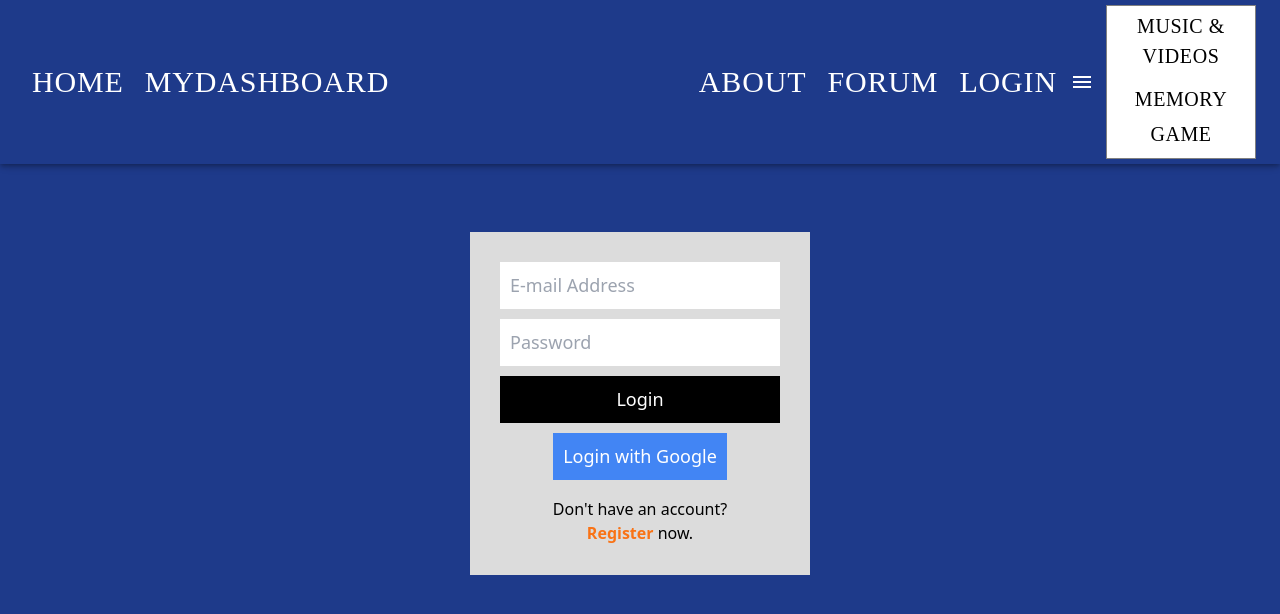
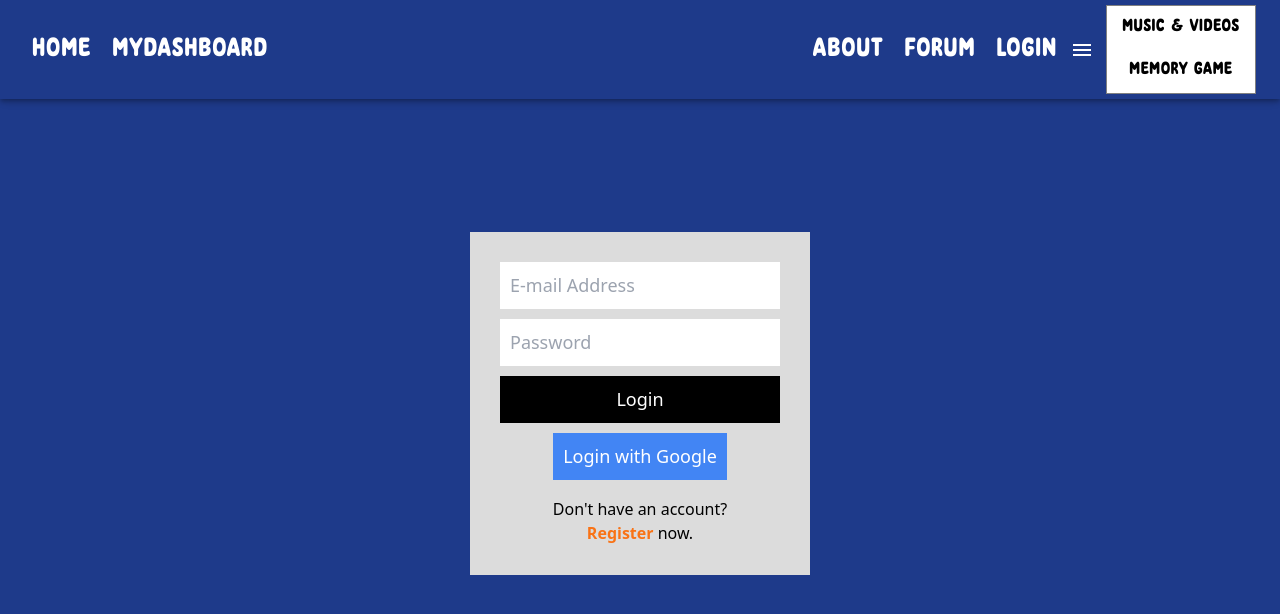
Before and after one commit to Team-H-Capstone/Capstone-TeamH, a React (Create React App) app: page /login in a window 1280 px wide. Both pictures are taken after a click on the button "menu". Shown: the top 614 px of the page. Built offline with nearby package versions, Linux system fonts and the light colour scheme; no server answers.

Commit message:
Fonts working

```diff
--- a/public/style.css
+++ b/public/style.css
@@ -2,14 +2,14 @@
 
 @font-face {
   font-family: 'OddlyCalming';
-  src: url('public/fonts/OddlyCalming.ttf') format('truetype');
+  src: url('/fonts/OddlyCalming.ttf') format('truetype');
   font-weight: normal;
   font-style: normal;
 }
 
 @font-face {
   font-family: 'PeacefulNature';
-  src: url('public/fonts/PeacefulNature.otf') format('truetype');
+  src: url('/fonts/PeacefulNature.otf') format('truetype');
   font-weight: normal;
   font-style: normal;
 }
@@ -22,9 +22,44 @@ body {
 
 /* Navbar CSS */
 
-.navBar {
-  background-color: #1e3a8a;
-  font-family: 'Oddly Calming';
+#home {
+  font-family: 'OddlyCalming';
+}
+
+#navBarHome {
+  font-family: 'OddlyCalming';
+}
+
+#navBarDashboard {
+  font-family: 'OddlyCalming';
+}
+
+#navBarAbout {
+  font-family: 'OddlyCalming';
+}
+
+#navBarForum {
+  font-family: 'OddlyCalming';
+}
+
+#navBarCreate {
+  font-family: 'OddlyCalming';
+}
+
+#navBarLogout {
+  font-family: 'OddlyCalming';
+}
+
+#navBarLogin {
+  font-family: 'OddlyCalming';
+}
+
+#navBarMusic {
+  font-family: 'OddlyCalming';
+}
+
+#navBarMemory {
+  font-family: 'OddlyCalming';
 }
 
 .dropdown {
--- a/src/components/Navbar.js
+++ b/src/components/Navbar.js
@@ -1,5 +1,3 @@
-
-
 import React, { useState } from "react";
 import AppBar from "@mui/material/AppBar";
 import Box from "@mui/material/Box";
@@ -35,16 +33,16 @@ const Navbar = () => {
 
   return (
     <div style={{ position: 'fixed', width: '100vw', zIndex: 200}}>
-      <Box sx={{ flexGrow: 0 }}>
-        <AppBar>
-          <Toolbar className="navBar">
+      <Box sx={{ flexGrow: 0}}>
+        <AppBar sx={{backgroundColor: "#1e3a8a"}}>
+          <Toolbar>
             <Link to="/home">
-              <Button color="inherit" sx={{ ml: 0 }} style={{fontSize:30, marginRight:5, fontFamily:"Oddly Calming"}}>
+              <Button color="inherit" sx={{ ml: 0 }} style={{fontSize:30, marginRight:5}} id="navBarHome">
                 Home
               </Button>
             </Link>
             <Link to="/mydashboard">
-              <Button color="inherit" style={{fontSize:30, marginRight:5, fontFamily:"Oddly Calming"}}>MyDashboard</Button>
+              <Button color="inherit" style={{fontSize:30, marginRight:5}} id="navBarDashboard">MyDashboard</Button>
             </Link>
             <Typography
               variant="h6"
@@ -53,23 +51,23 @@ const Navbar = () => {
               style={{ textAlign: 'center', fontFamily: "Peaceful", fontSize: 60}}
             ></Typography>
             <Link to="/about">
-              <Button color="inherit" style={{fontSize:30, marginRight:5, fontFamily:"Oddly Calming"}}>About</Button>
+              <Button color="inherit" style={{fontSize:30, marginRight:5}} id="navBarAbout">About</Button>
             </Link>
 
             <Link to="/forum">
-              <Button color="inherit" style={{fontSize:30, marginRight:5, fontFamily:"Oddly Calming"}}>Forum</Button>
+              <Button color="inherit" style={{fontSize:30, marginRight:5}} id="navBarForum">Forum</Button>
             </Link>
 
             {user ? (
               <>
                 <Link to="/createpost">
-                  <Button color="inherit" style={{fontSize:30, marginRight:5, fontFamily:"Oddly Calming"}}>Create</Button>
+                  <Button color="inherit" style={{fontSize:30, marginRight:5}} id="navBarCreate">Create</Button>
                 </Link>
-                <Button color="inherit" style={{fontSize:30, marginRight:5, fontFamily:"Oddly Calming"}} onClick={() => logout()}>Logout</Button>
+                <Button color="inherit" style={{fontSize:30, marginRight:5}} onClick={() => logout()} id="navBarLogout">Logout</Button>
               </>
             ) : (
               <Link to="/login">
-                <Button color="inherit" style={{fontSize:30, marginRight:5, fontFamily:"Oddly Calming"}}>Login</Button>
+                <Button color="inherit" style={{fontSize:30, marginRight:5}} id="navBarLogin">Login</Button>
               </Link>
             )}
 
@@ -87,11 +85,11 @@ const Navbar = () => {
             {open ? null : (
               <ul className="menu">
                 <li className="menuItem">
-                  <Button onClick={handleRoom1} style={{color:"black", textAlign:"center", fontSize:20, fontFamily:"Oddly Calming"}}>Music & Videos</Button>
+                  <Button onClick={handleRoom1} style={{color:"black", textAlign:"center", fontSize:20}} id="navBarMusic">Music & Videos</Button>
                 </li>
                 <li className="menuItem">
                   <Link to="/memoryGame" >
-                  <Button onClick={handleRoom2} style={{color:"black", textAlign:"center", fontSize:20, fontFamily:"Oddly Calming"}}>Memory Game</Button>
+                  <Button onClick={handleRoom2} style={{color:"black", textAlign:"center", fontSize:20}} id="navBarMemory">Memory Game</Button>
                   </Link>
                 </li>
               </ul>
```
Also changed, not shown: 1 other file (tests, documents, lock files or other folders).
